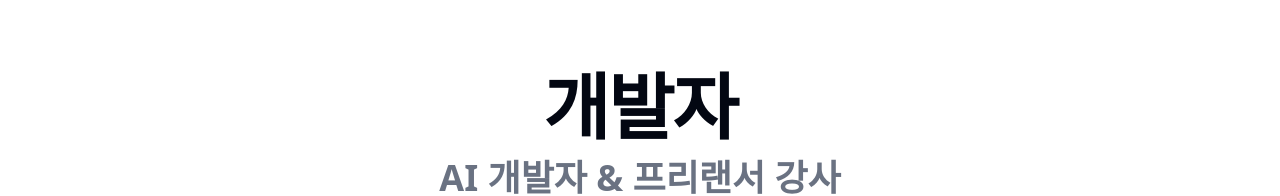
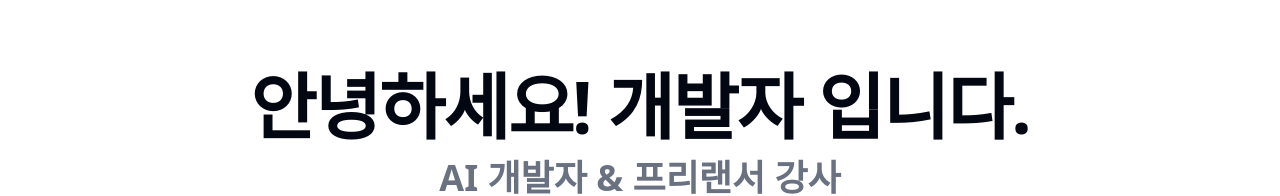
Before and after one commit to masunok/portfolio, a Next.js app: page / in a window 1280 px wide. Shown: the part 176-372 px from the top of the page. Built offline with nearby package versions, Linux system fonts and the light colour scheme.

Commit message:
홈문구수정

```diff
--- a/src/components/hero.tsx
+++ b/src/components/hero.tsx
@@ -25,7 +25,7 @@ export function Hero() {
           {/* Main Heading */}
           <div className="space-y-4">
             <h1 className="text-4xl md:text-6xl lg:text-7xl font-bold tracking-tight">
-              개발자
+              안녕하세요! 개발자 입니다.
             </h1>
             <h2 className="text-2xl md:text-3xl lg:text-4xl font-semibold text-muted-foreground">
               AI 개발자 & 프리랜서 강사
```
